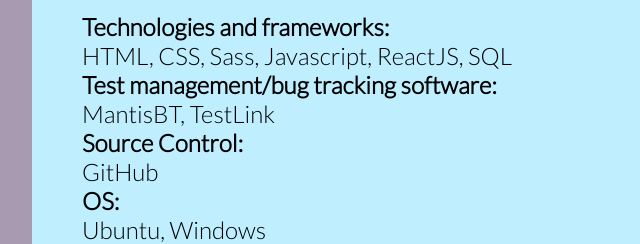
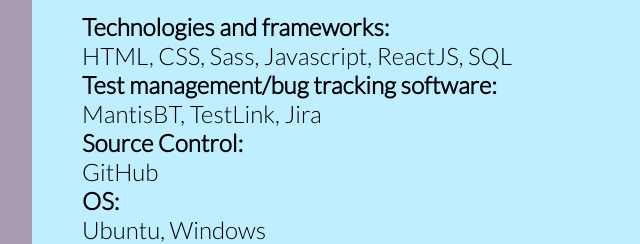
Before and after one commit to IhorNovikov/CV, a plain HTML site: page index.html in a window 1280 px wide. Shown: the part 698-942 px from the top of the page, 96-736 px from the left. Drawn offline with Linux system fonts and the light colour scheme.

Commit message:
refactor: change experience part

```diff
--- a/index.html
+++ b/index.html
@@ -57,7 +57,7 @@
                 <h2>Skills</h2>
                 <ul class="skills">
                     <li><strong>Technologies and frameworks:</strong> HTML, CSS, Sass, Javascript, ReactJS, SQL </li>
-                    <li><strong> Test management/bug tracking software:</strong> MantisBT, TestLink</li>
+                    <li><strong> Test management/bug tracking software:</strong> MantisBT, TestLink, Jira</li>
                     <li><strong>Source Control:</strong> GitHub</li>
                     <li><strong>OS:</strong> Ubuntu, Windows</li>
                 </ul>
```
